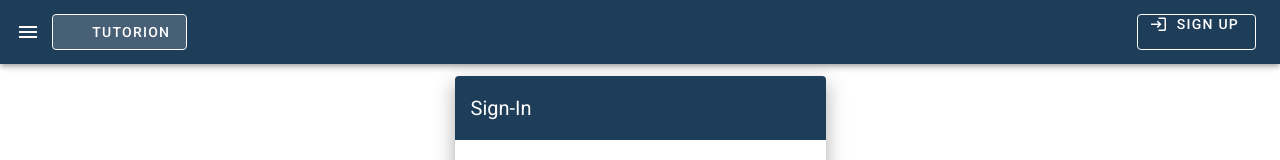
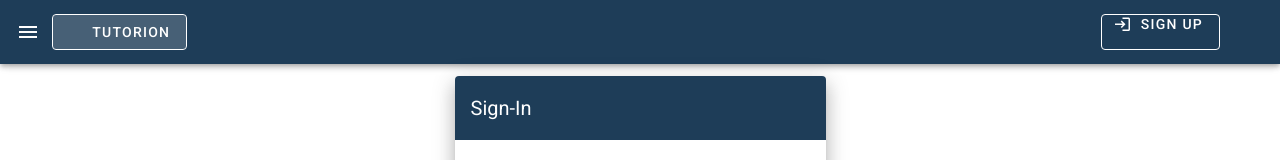
Before and after one commit to edu-fedorae/fgp-tutorial-client, a Vue app: page / in a window 1280 px wide. Shown: the top 160 px of the page. Built offline with nearby package versions, Linux system fonts and the light colour scheme.

Commit message:
Updated sign-up button

```diff
--- a/src/components/core/AppHeader.vue
+++ b/src/components/core/AppHeader.vue
@@ -25,7 +25,7 @@
           <v-icon left>mdi-login</v-icon>
           Sign Up
         </v-btn>
-        <v-btn class="d-none d-md-none" title="Sign Up" :to="{ name: 'Register' }" icon>
+        <v-btn class="d-none d-md-block" title="Sign Up" :to="{ name: 'Register' }" icon>
           <v-icon>mdi-signup</v-icon>
         </v-btn>
       </template>
```
